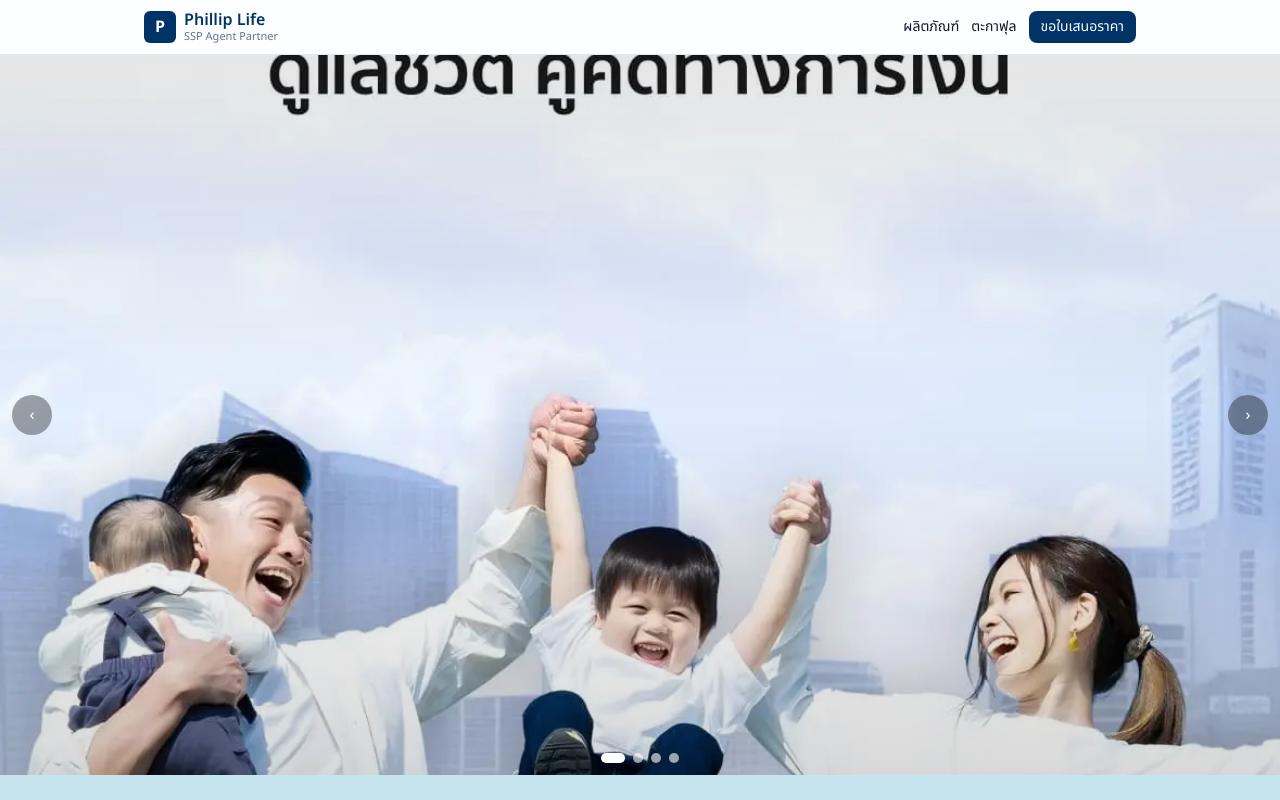
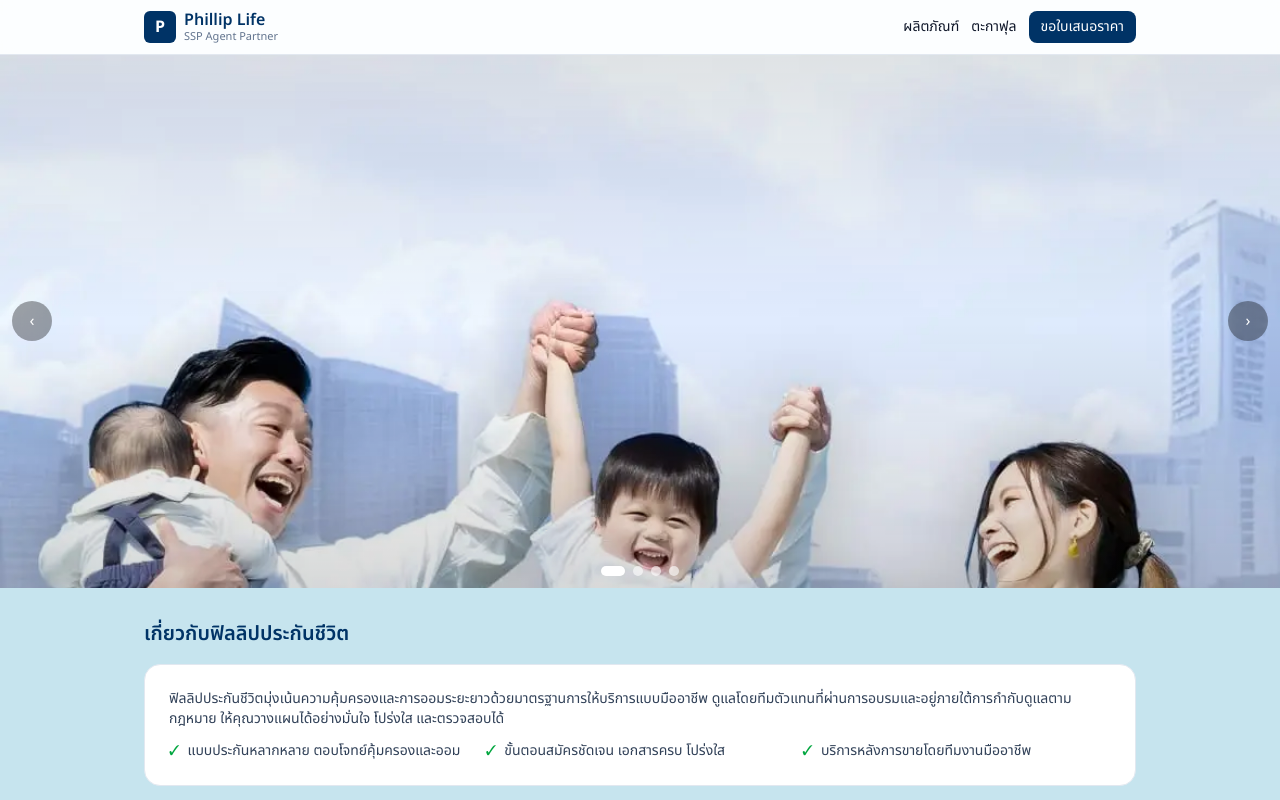
Before and after one commit to KasinchinSSP/ssp-agent-partner, a Next.js app: page / in a window 1280 px wide. Shown: the top 800 px of the page. Built offline with nearby package versions, Linux system fonts and the light colour scheme.

Commit message:
update bleed

```diff
--- a/components/HeroCarousel.tsx
+++ b/components/HeroCarousel.tsx
@@ -76,9 +76,9 @@ export function HeroCarousel({
         onMouseEnter={onMouseEnter}
         onMouseLeave={onMouseLeave}
       >
-        {/* ความสูง & อัตราส่วน: มือถือ 9:16, เดสก์ท็อป 16:9 */}
+        {/* ความสูง & อัตราส่วน: มือถือ 9:16, แท็บเล็ต 16:9, เดสก์ท็อป 2.4:1 */}
         <div
-          className={`relative aspect-[9/16] sm:aspect-[16/9] ${
+          className={`relative aspect-[9/16] sm:aspect-[16/9] lg:aspect-[12/5] ${
             fullBleed ? "rounded-none" : "rounded-none sm:rounded-2xl"
           } overflow-hidden`}
         >
```
